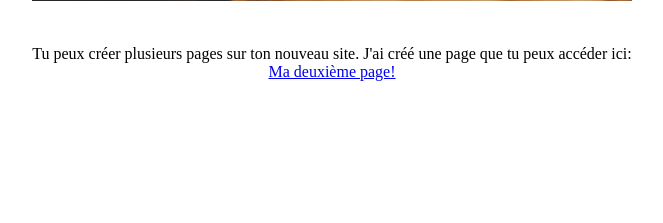
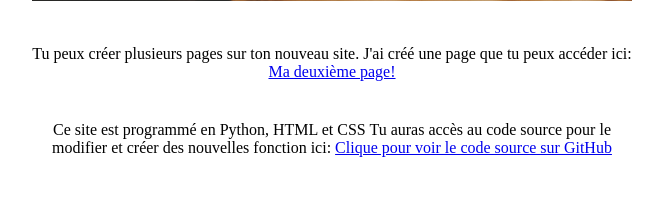
Before and after one commit to tristanhache/just-a-rather-very-intelligent-system, a Flask app: page / in a window 1280 px wide. Shown: the part 553-776 px from the top of the page, without its empty margins (308-971 px from the left). Run offline with Flask 2, Linux system fonts and the light colour scheme.

Commit message:
ajouté le lien github

```diff
--- a/templates/index.html
+++ b/templates/index.html
@@ -15,6 +15,10 @@
             Tu peux créer plusieurs pages sur ton nouveau site.
             J'ai créé une page que tu peux accéder ici: <a href="/ma-deuxieme-page">Ma deuxième page!</a>
         </div>
+        <div style="margin: 40px 0;">
+            Ce site est programmé en Python, HTML et CSS
+            Tu auras accès au code source pour le modifier et créer des nouvelles fonction ici: <a href="https://github.com/tristanhache/tristanapp">Clique pour voir le code source sur GitHub</a>
+        </div>
     </div>
 </body>
 </html>
```
